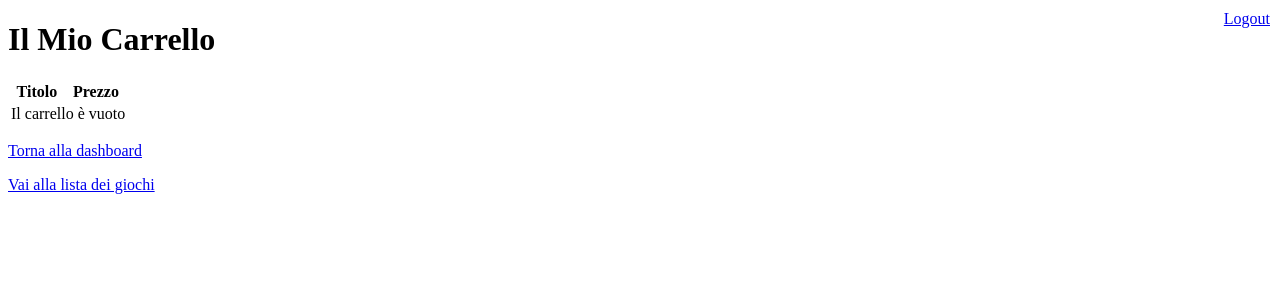
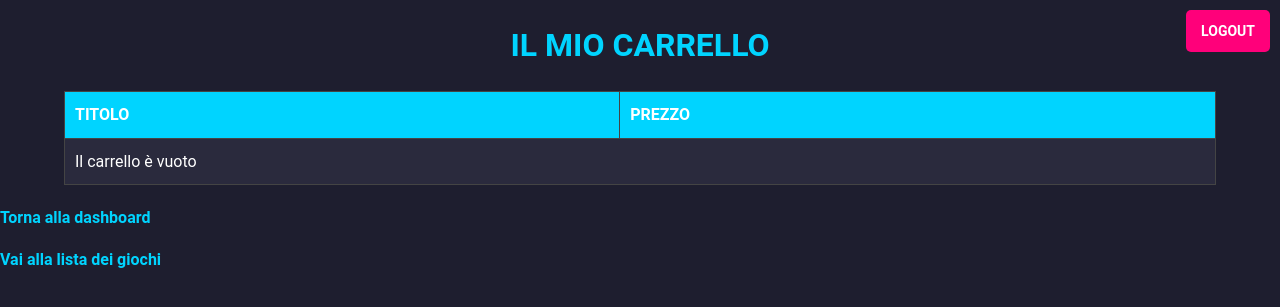
Before and after one commit to runicsyran/html_form, a PHP site: page /Ludoteca2/mycart.php in a window 1280 px wide. Shown: the top 307 px of the page. Run offline with PHP 8.4, Linux system fonts and the light colour scheme.

Commit message:
aggiornamento 2025 03 24 12:42

```diff
--- /dev/null
+++ b/Ludoteca2/css/style.css
@@ -0,0 +1,134 @@
+/* Stile generale */
+body {
+    font-family: 'Roboto', Arial, sans-serif;
+    background-color: #1e1e2f;
+    color: #ffffff;
+    margin: 0;
+    padding: 0;
+    line-height: 1.6;
+}
+
+/* Intestazioni */
+h1, h2, h3 {
+    color: #00d4ff;
+    text-align: center;
+    margin-top: 20px;
+    margin-bottom: 20px;
+    text-transform: uppercase;
+    font-weight: bold;
+}
+
+/* Link */
+a {
+    color: #00d4ff;
+    text-decoration: none;
+    font-weight: bold;
+}
+
+a:hover {
+    color: #ff007a;
+    text-decoration: underline;
+}
+
+/* Pulsanti */
+button, input[type="submit"] {
+    background-color: #00d4ff;
+    color: #ffffff;
+    border: none;
+    padding: 10px 20px;
+    margin: 10px 0;
+    cursor: pointer;
+    border-radius: 5px;
+    font-size: 16px;
+    transition: background-color 0.3s ease;
+}
+
+button:hover, input[type="submit"]:hover {
+    background-color: #ff007a;
+}
+
+/* Tabelle */
+table {
+    width: 90%;
+    margin: 20px auto;
+    border-collapse: collapse;
+    background-color: #2a2a3d;
+    color: #ffffff;
+    border: 1px solid #444;
+}
+
+th, td {
+    padding: 10px;
+    text-align: left;
+    border: 1px solid #444;
+}
+
+th {
+    background-color: #00d4ff;
+    color: #ffffff;
+    text-transform: uppercase;
+}
+
+tr:nth-child(even) {
+    background-color: #2e2e4a;
+}
+
+tr:hover {
+    background-color: #3a3a5c;
+}
+
+/* Moduli */
+form {
+    width: 50%;
+    margin: 20px auto;
+    padding: 20px;
+    background-color: #2a2a3d;
+    border-radius: 10px;
+    box-shadow: 0 0 10px rgba(0, 0, 0, 0.5);
+}
+
+input[type="text"], input[type="password"], input[type="email"], input[type="date"], select {
+    width: 100%;
+    padding: 10px;
+    margin: 10px 0;
+    border: 1px solid #444;
+    border-radius: 5px;
+    background-color: #1e1e2f;
+    color: #ffffff;
+}
+
+/* Contenitori */
+.container {
+    width: 90%;
+    margin: auto;
+    overflow: hidden;
+}
+
+/* Pulsante Logout */
+.logout-button {
+    position: absolute;
+    top: 10px;
+    right: 10px;
+    background-color: #ff007a;
+    color: #ffffff;
+    padding: 10px 15px;
+    border: none;
+    border-radius: 5px;
+    cursor: pointer;
+    font-size: 14px;
+    text-transform: uppercase;
+}
+
+.logout-button:hover {
+    background-color: #ff4d94;
+}
+
+/* Footer */
+footer {
+    background-color: #1e1e2f;
+    color: #ffffff;
+    text-align: center;
+    padding: 10px 0;
+    margin-top: 20px;
+    border-top: 1px solid #444;
+}
--- a/Ludoteca2/dashboard.php
+++ b/Ludoteca2/dashboard.php
@@ -22,6 +22,7 @@ $result = $conn->query($sql);
     <meta charset="UTF-8">
     <meta name="viewport" content="width=device-width, initial-scale=1.0">
     <title>Dashboard Ludoteca</title>
+    <link rel="stylesheet" href="css/style.css">
 </head>
 <style>
     .logout-button {
--- a/Ludoteca2/gameinsert.php
+++ b/Ludoteca2/gameinsert.php
@@ -64,6 +64,7 @@
         $plat = $_POST['platform'];
         $price = $_POST['price'];
 
+       /*// inserimento immagine tra le informazioni del gioco
         if(isset($_POST['title'])){
             if($conn->query("select * from Games where title = '".$_POST["title"]."'")->fetch_assoc()){
                 echo "non puoi inserire un'altro gioco con questo nome";
@@ -77,7 +78,7 @@
                 $destination = $dir . "/" . $file_name;
                 move_uploaded_file($tmp_name, $destination);
             }
-        }
+        }*/
 
         // Inserisci i dati nel database
         $sql = "INSERT INTO Games (title, publisher, release_date, genre, platform, price) VALUES ('$title', '$pubb', '$reld', '$genre', '$plat', '$price')";
--- a/Ludoteca2/index.php
+++ b/Ludoteca2/index.php
@@ -4,6 +4,7 @@
     <meta charset="UTF-8">
     <meta name="viewport" content="width=device-width, initial-scale=1.0">
     <title>Home - Ludoteca</title>
+    <link rel="stylesheet" href="css/style.css">
 </head>
 <body>
     <div class="container">
--- a/Ludoteca2/listagiochi.php
+++ b/Ludoteca2/listagiochi.php
@@ -54,7 +54,7 @@ $result = $conn->query($sql);
                 while($row = $result->fetch_assoc()) {
                     echo "<tr>
                             <td>" . $row["id"] . "</td>
-                            <td>" . $row["title"] . "</td>
+                            <td><a href='infogiochi.php?id=" . $row["id"] . "'>" . $row["title"] . "</a></td>
                             <td>" . $row["genre"] . "</td>
                             <td>" . $row["release_date"] . "</td>
                             <td>" . $row["price"] . "</td>
--- a/Ludoteca2/login.php
+++ b/Ludoteca2/login.php
@@ -36,6 +36,7 @@ if ($_SERVER['REQUEST_METHOD'] == 'POST') {
     <meta charset="UTF-8">
     <meta name="viewport" content="width=device-width, initial-scale=1.0">
     <title>Login Utente</title>
+    <link rel="stylesheet" href="css/style.css">
 </head>
 <body>
     <form action="" method="post">
--- a/Ludoteca2/mycart.php
+++ b/Ludoteca2/mycart.php
@@ -15,6 +15,7 @@ if (isset($_SESSION['cart']) && count($_SESSION['cart']) > 0) {
     <meta charset="UTF-8">
     <meta name="viewport" content="width=device-width, initial-scale=1.0">
     <title>Il Mio Carrello</title>
+    <link rel="stylesheet" href="css/style.css">
 </head>
 <style>
     .logout-button {
--- a/Ludoteca2/registrazione.php
+++ b/Ludoteca2/registrazione.php
@@ -6,6 +6,7 @@
     <title>Registrazione</title>
     <script src="js/scripts.js"></script>
     <script src="js/Popup.js"></script>
+    <link rel="stylesheet" href="css/style.css">
 </head>
 <body>
     <h2>Registrazione</h2>
```
Also changed, not shown: Ludoteca2/infogiochi.php (+91 -0 lines).
